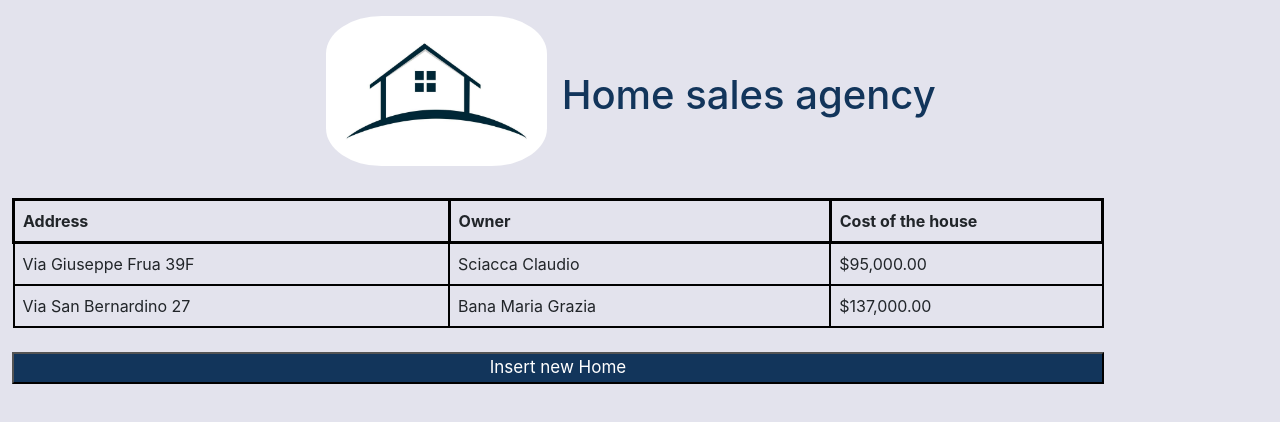
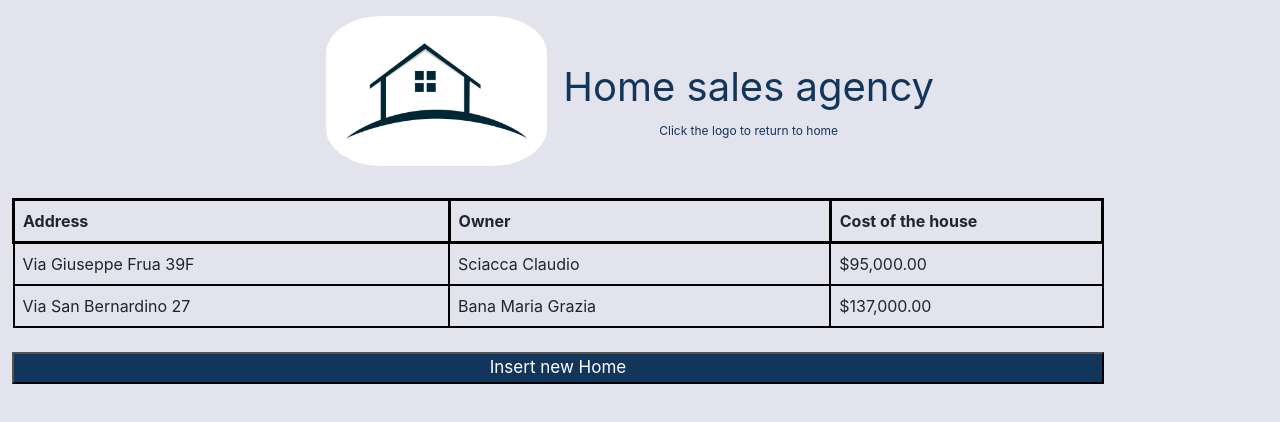
Before and after one commit to Giovanni-dev28/Projects, a React (Create React App) app: page / in a window 1280 px wide. Shown: the top 422 px of the page. Built offline with nearby package versions, Linux system fonts and the light colour scheme.

Commit message:
Adding hint

```diff
--- a/src/App.tsx
+++ b/src/App.tsx
@@ -1,4 +1,4 @@
-import React, { useState } from "react";
+import { useState } from "react";
 import Banner from "./components/Banner";
 import "./css/App.css";
 import HouseList from "./components/HouseList";
@@ -12,6 +12,7 @@ function App() {
       <div className="App">
         <Banner
           text="Home sales agency"
+          additionaText="Click the logo to return to home"
           setSelectedHouse={setSelectedHouse}
           setAddingHouse={setAddingHouse}
         />
--- a/src/components/Banner.tsx
+++ b/src/components/Banner.tsx
@@ -4,14 +4,21 @@ import React from "react";
 
 interface BannerPorps {
   text: string;
+  additionaText?: string;
   setSelectedHouse: Function;
   setAddingHouse: Function;
 }
+
 const Banner: React.FC<BannerPorps> = ({
   text,
+  additionaText,
   setSelectedHouse,
   setAddingHouse,
 }) => {
+  const imgClicked = () => {
+    setSelectedHouse(null);
+    setAddingHouse(false);
+  };
   return (
     <header className="row bar">
       <div className="col-2 mt-3 mb-3">
@@ -20,13 +27,14 @@ const Banner: React.FC<BannerPorps> = ({
           alt="logo"
           className="logo"
           onClick={() => {
-            setSelectedHouse(null);
-            setAddingHouse(false);
+            imgClicked();
           }}
         ></img>
       </div>
       <div className="col-4 mt-3">
-        <h2 className="title">{text}</h2>
+        <label className="title">{text}</label>
+        <br></br>
+        <label className="additionaText">{additionaText}</label>
       </div>
     </header>
   );
--- a/src/components/HouseList.tsx
+++ b/src/components/HouseList.tsx
@@ -1,6 +1,7 @@
 import React, { useState, useCallback } from "react";
 import "../css/HouseListCss.css";
 import HouseRowMemo from "./HouseRow";
+import HouseRow from "./HouseRow";
 import Adding from "./Adding";
 import AddHouse from "./AddHouse";
 
@@ -50,7 +51,7 @@ const HouseList: React.FC<HouseListProps> = ({
             <tbody>
               {houses.map((h) => {
                 return (
-                  <HouseRowMemo
+                  <HouseRow
                     key={h.id}
                     house={h}
                     selectedHouse={selectedHouse}
--- a/src/css/BannerCss.css
+++ b/src/css/BannerCss.css
@@ -13,3 +13,8 @@
   place-items: center;
   justify-content: center;
 }
+.additionaText {
+  color: #12355b;
+  font-size: 12px;
+  font-style: bold;
+}
```
